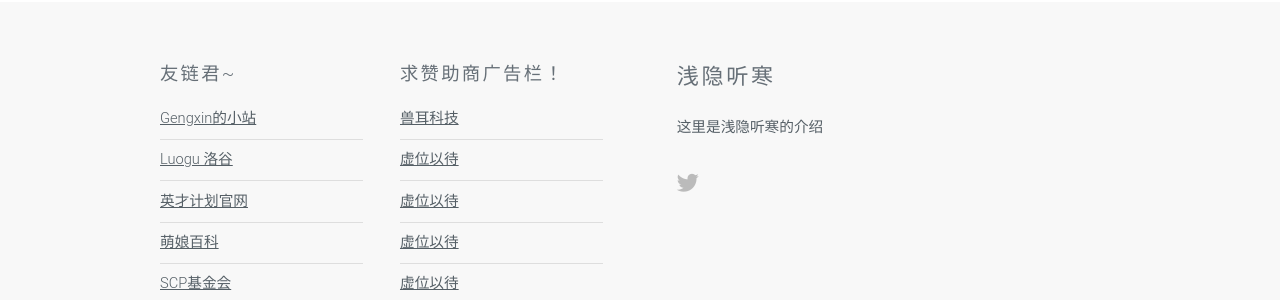
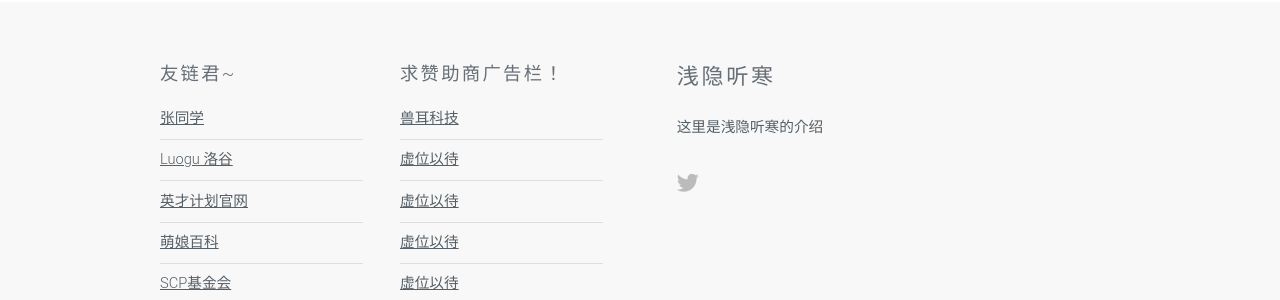
Before and after one commit to qianyintinghan/qianyintinghan.github.io, a Jekyll site: the page built from about.html, in a window 1280 px wide and 1182 px high. Shown: the part 738-1038 px from the top of the window. Built offline with Jekyll 4.4.1, drawn with Linux system fonts in a browser that asks for light colours; nearby versions of some CDN libraries; library files that are not in the unit come from our copies.

Commit message:
Update footer.html

```diff
--- a/_includes/footer.html
+++ b/_includes/footer.html
@@ -7,7 +7,7 @@
                     <div class="6u">
                         <h3>友链君~</h3>
                         <ul class="alt">
-                            <li><a href="http://zhangone.top" target="_blank">Gengxin的小站</a></li>
+                            <li><a href="https://blog.zhangone.top" target="_blank">张同学</a></li>
                             <li><a href="http://www.luogu.org" target="_blank">Luogu 洛谷</a></li>
                             <li><a href="http://www.ycjh.org" target="_blank">英才计划官网</a></li>
                             <li><a href="https://zh.moegirl.org" target="_blank">萌娘百科</a></li>
```
